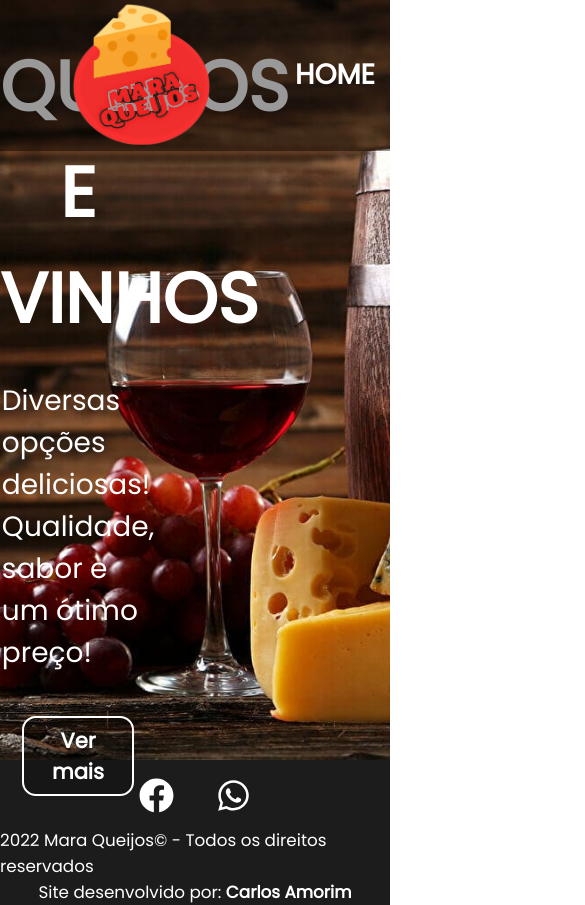
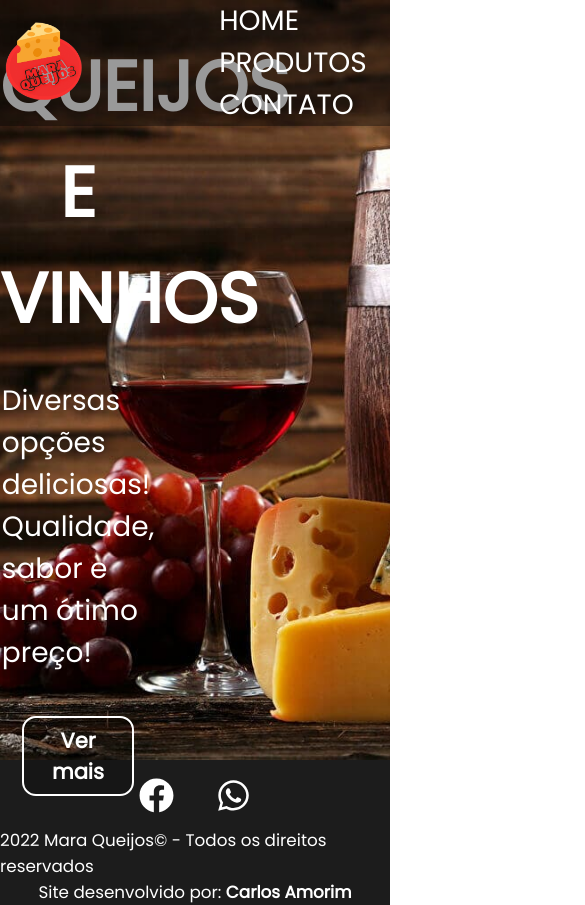
Before and after one commit to CarlosAmorim94/Mara_Queijos, a React (Create React App) app: page / in a window 390 px wide. Shown: the top 905 px of the page, 585 px wide, since content can reach past the window. Built offline with nearby package versions, Linux system fonts and the light colour scheme.

Commit message:
Header responsivo

```diff
--- a/src/components/header/index.jsx
+++ b/src/components/header/index.jsx
@@ -5,8 +5,8 @@ import { Link } from "react-router-dom";
 
 export default function Header() {
   return (
-    <Container>
-        <div>
+    <Container className='header'>
+        <div className='logo'>
           <Link to="/">
               <img src={LogoImg} alt="Logotipo" />
           </Link>
@@ -14,28 +14,17 @@ export default function Header() {
 
         <nav>
           <Link to="/">
-            <div className="box-1">
-              <div className="btn btn-one">
-                <span>HOME</span>
-              </div>
-            </div>
+            <button>HOME</button>
           </Link>
 
           <Link to="/products">
-            <div className="box-1">
-              <div className="btn btn-one">
-                <span>PRODUTOS</span>
-              </div>
-            </div>
+            <button>PRODUTOS</button>
           </Link>
 
           <Link to="/contact">
-          <div className="box-1">
-              <div className="btn btn-one">
-                <span>CONTATO</span>
-              </div>
-            </div>
+            <button>CONTATO</button>
           </Link>
+
         </nav>
 
     </Container>
--- a/src/components/header/styles.js
+++ b/src/components/header/styles.js
@@ -1,14 +1,12 @@
 import styled from "styled-components";
 
-export const Container = styled.nav`
+export const Container = styled.header`
 
   position: absolute;
   top: 0;
   left: 0;
   right: 0;
-
   width: 100vw;
-  height: auto;
   display: flex;
   flex-direction: row;
   padding: 0 5rem;
@@ -19,11 +17,9 @@ export const Container = styled.nav`
 
   img {
     width: 10rem;
-    height: auto;
   }
 
   nav {
-
     display: flex;
     flex-direction: row;
     justify-content: space-between;
@@ -36,75 +32,46 @@ export const Container = styled.nav`
     }
 
 
-    div[class*=box] {
-      height: 33.33%;
-      width: 100%;
-      display: flex;
-      justify-content: center;
-      align-items: center;
+    button {
+      background-color: transparent;
+      border: transparent;
+      color: var(--white);
+      font-size: 2rem;
+      width: 15vw;
+      cursor: pointer;
+
+      &:hover {
+        text-decoration: underline;
+      }
     }
 
-    .btn {
-      line-height: 50px;
-      height: 50px;
-      text-align: center;
-      width: 250px;
+
+
+  }
+
+  @media (max-width: 800px) {
+
+    width: 100%;
+    padding: 0 1vw;
+
+    img {
+      width: 20vw;
+      margin-right: auto;
+    }
+
+    nav {
+      display: flex;
+      flex-direction: column;
+      align-items: center;
+      width: 70%;
+      margin-right: 1vw;
+    }
+
+    button {
+      width: 100%;
       cursor: pointer;
     }
 
-    .btn-one {
-    color: white;
-    transition: all 0.3s;
-    position: relative;
-    font-weight: bold;
-    }
-    .btn-one span {
-      transition: all 0.3s;
-    }
-    .btn-one::before {
-      content: '';
-      position: absolute;
-      bottom: 0;
-      left: 0;
-      width: 100%;
-      height: 100%;
-      z-index: 1;
-      opacity: 0;
-      transition: all 0.3s;
-      border-top-width: 3px;
-      border-bottom-width: 3px;
-      border-top-style: solid;
-      border-bottom-style: solid;
-      border-top-color: var(--white);
-      border-bottom-color: var(--white);
-      transform: scale(0.1, 1);
-    }
-    .btn-one:hover span {
-      letter-spacing: 2px;
-    }
-    .btn-one:hover::before {
-      opacity: 1;
-      transform: scale(1, 1);
-    }
-    .btn-one::after {
-      content: '';
-      position: absolute;
-      bottom: 0;
-      left: 0;
-      width: 100%;
-      height: 100%;
-      z-index: 1;
-      transition: all 0.3s;
-      background-color: rgba(255, 255, 255, 0);
-    }
-    .btn-one:hover::after {
-      opacity: 0;
-      transform: scale(0.1, 1);
-    }
-
-  }
-
-  @media (max-width: 540px) {
 
   }
 
```
